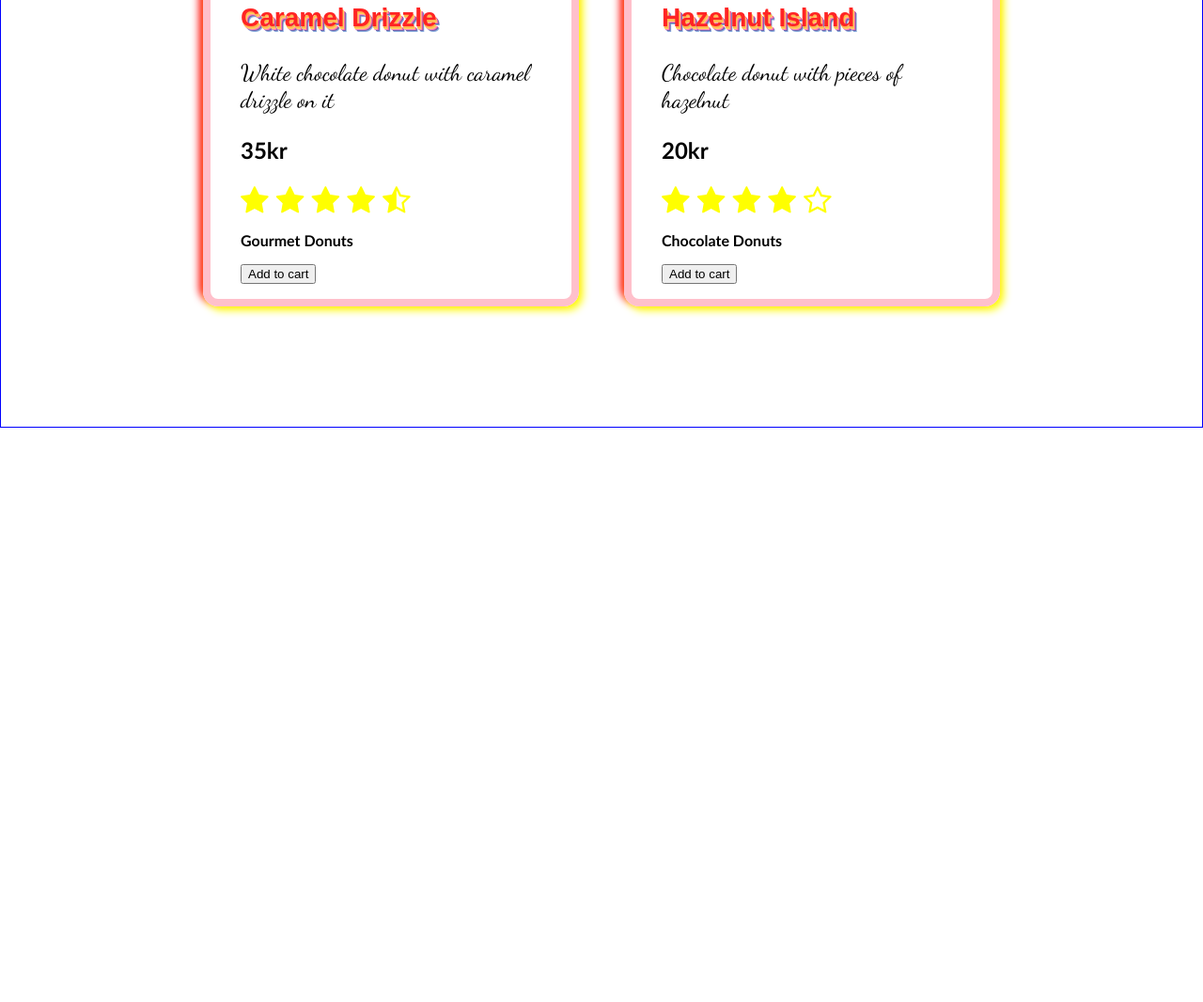
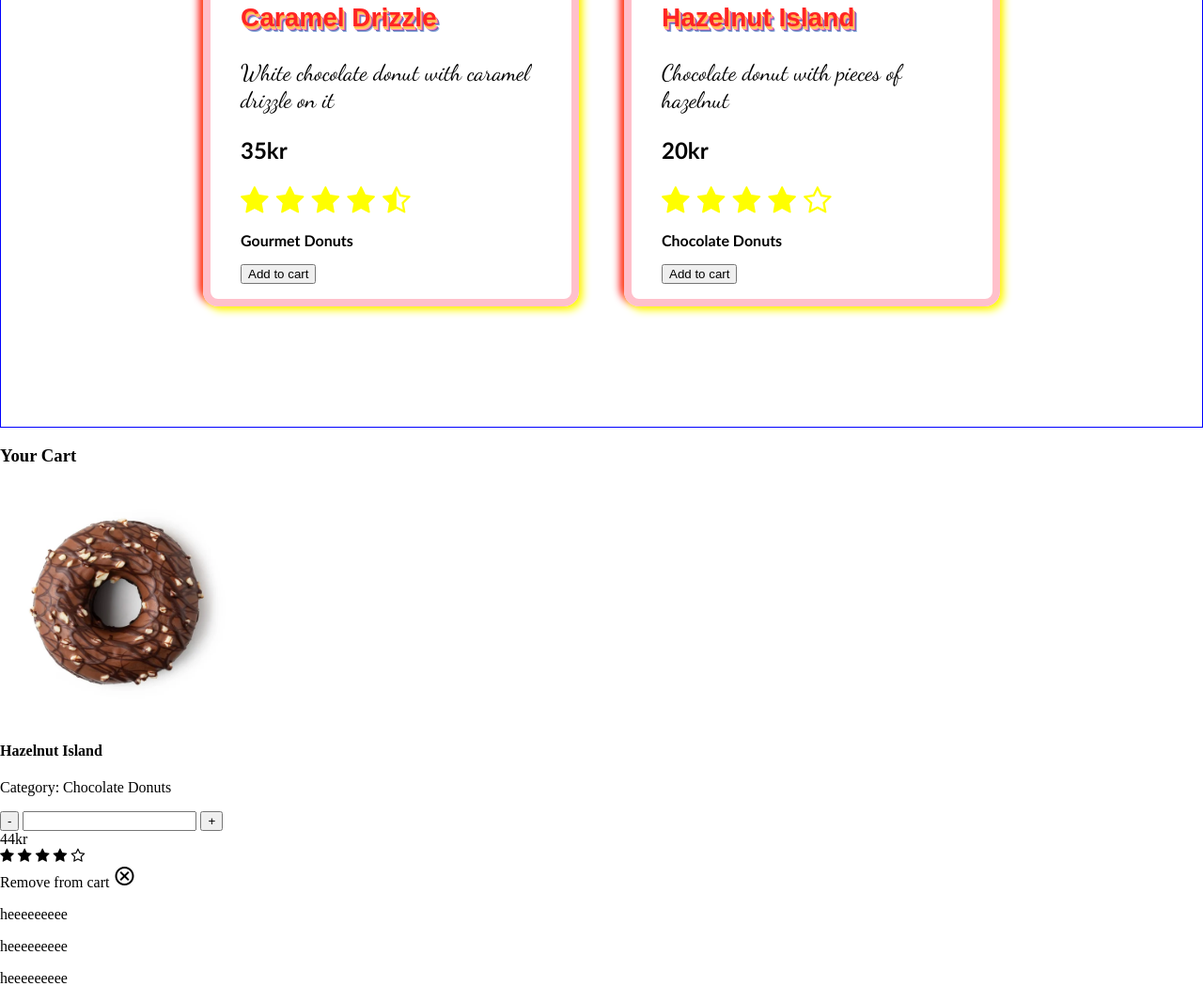
Before and after one commit to armin-164/school-project-3-webshop, a website: page index.html in a window 1280 px wide. Shown: the part 4096-5162 px from the top of the page at 94% size. Before the commit the page ends 4551 px from the top, so only its background shows below. Drawn offline with nearby package versions, Linux system fonts and the light colour scheme; a web font is replaced by a local one.

Commit message:
WIP: Product in cart

```diff
--- a/index.html
+++ b/index.html
@@ -249,6 +249,50 @@
             </div>
         </div>
       </section>
+      <section class="section-checkout">
+        <div class="shop-cart">
+            <h3>Your Cart</h3>
+            <div class="cart-item">
+                <div class="item-left-section">
+                    <img src="assets/chocolate-hazelnut-donut.jpg" alt="Top view photo of a chocolate donut with hazelnut on it" width="250" height="250">
+                    <div class="item-info">
+                        <h4>Hazelnut Island</h4>
+                        <p>Category: <span>Chocolate Donuts</span></p>
+                    </div>
+                </div>
+
+                <div class="item-middle-section">
+                    <div class="item-amount-control">
+                        <button>-</button>
+                        <input type="text">
+                        <button>+</button>
+                    </div>
+                    <div class="item-price">
+                        <span>44kr</span>
+                    </div>
+                    <div class="rating">
+                        <span class="fa fa-star checked"></span>
+                        <span class="fa fa-star checked"></span>
+                        <span class="fa fa-star checked"></span>
+                        <span class="fa fa-star checked"></span>
+                        <span class="fa fa-star-o"></span>
+                    </div>
+
+                </div>
+                <div class="item-right-section">
+                    <span>Remove from cart
+                        <span class="material-symbols-outlined">
+                            cancel
+                        </span>
+                    </span>
+
+                </div>
+            </div>
+            <p>heeeeeeeee</p>
+            <p>heeeeeeeee</p>
+            <p>heeeeeeeee</p>
+        </div>
+      </section>
     </main>
   </body>
 </html>
```
